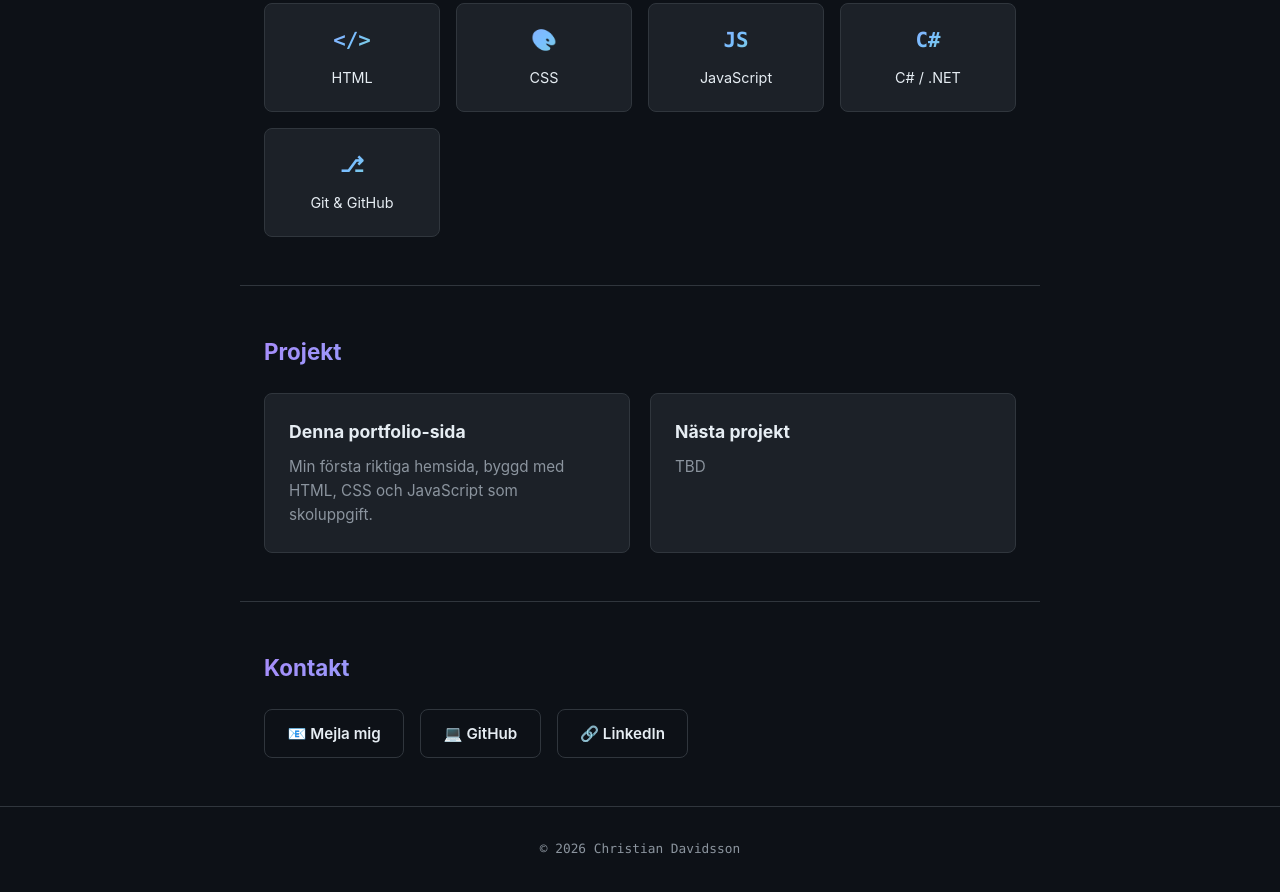
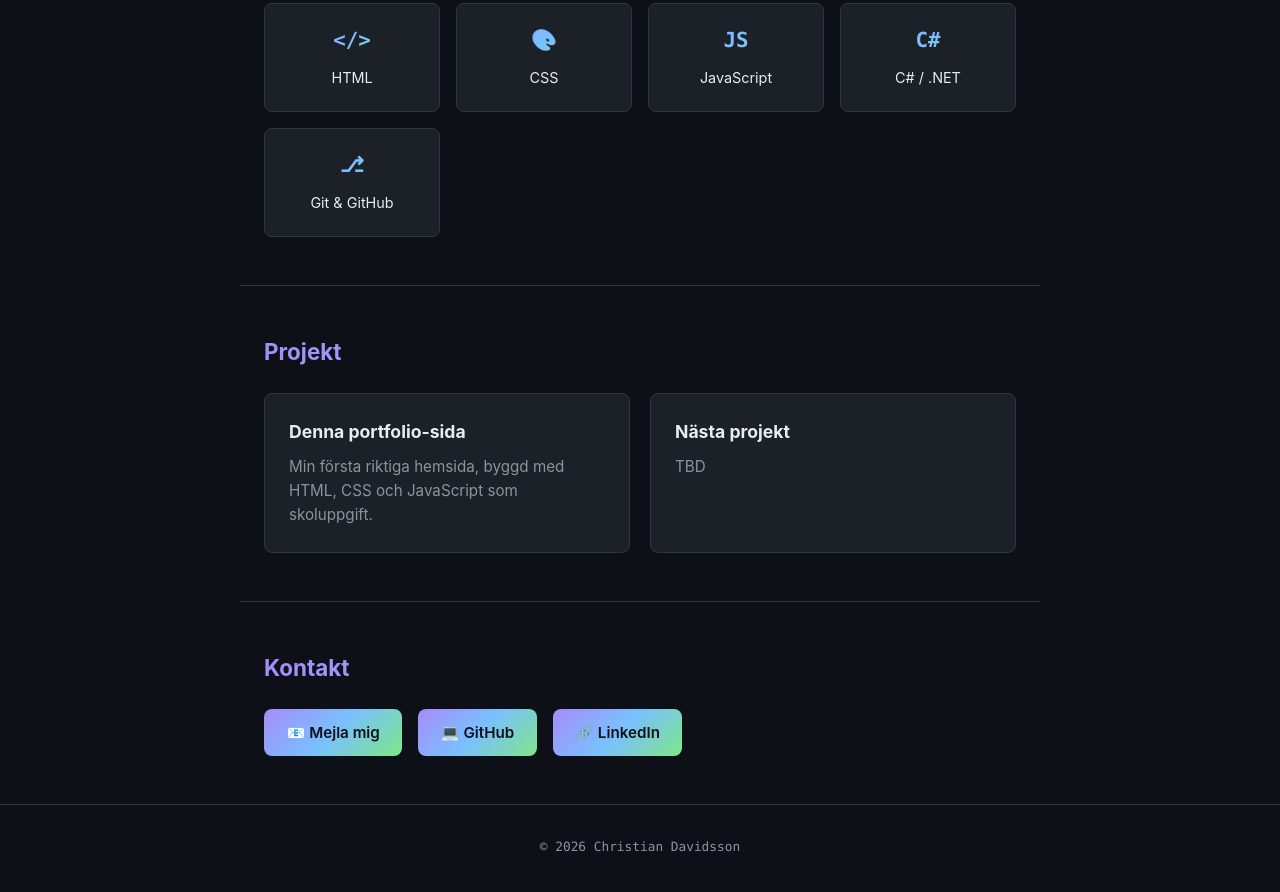
Before and after one commit to ChDavidsson/portfolio, a plain HTML site: page index.html in a window 1280 px wide. Shown: the part 974-1866 px from the top of the page. Drawn offline with Linux system fonts and the light colour scheme.

Commit message:
utseende kontakt

```diff
--- a/index.html
+++ b/index.html
@@ -127,9 +127,9 @@
     <h2 class="section-title">Kontakt</h2>
     <div class="section-content">
      <div class="contact-buttons">
-  <a href="mailto:christiandavidsson@hotmail.com" class="btn btn-outline">📧 Mejla mig</a>
-  <a href="https://github.com/ChDavidsson" target="_blank" rel="noopener" class="btn btn-outline">💻 GitHub</a>
-  <a href="https://www.linkedin.com/in/christian-davidsson-418470431/" target="_blank" rel="noopener" class="btn btn-outline">🔗 LinkedIn</a>
+  <a href="mailto:christiandavidsson@hotmail.com" class="btn btn-primary">📧 Mejla mig</a>
+  <a href="https://github.com/ChDavidsson" target="_blank" rel="noopener" class="btn btn-primary">💻 GitHub</a>
+  <a href="https://www.linkedin.com/in/christian-davidsson-418470431/" target="_blank" rel="noopener" class="btn btn-primary">🔗 LinkedIn</a>
 </div>
     </div>
   </section>
```
